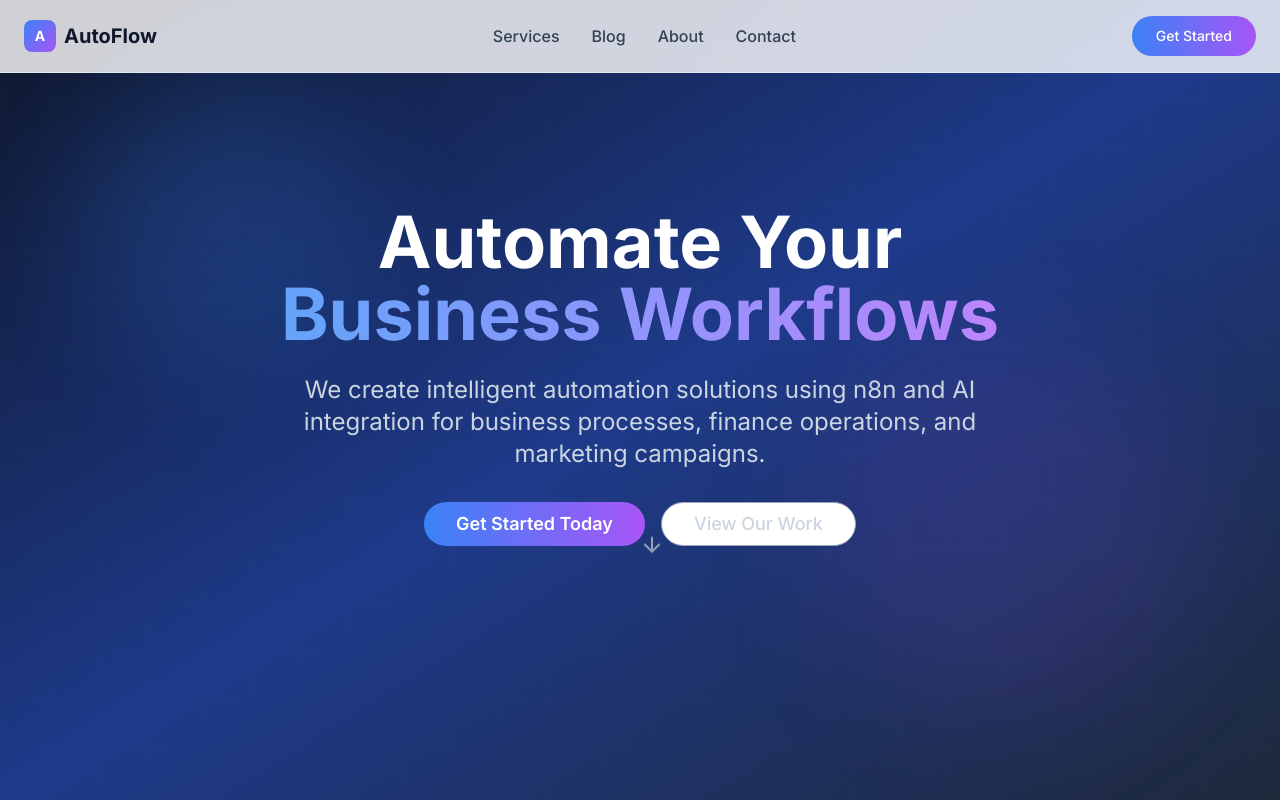
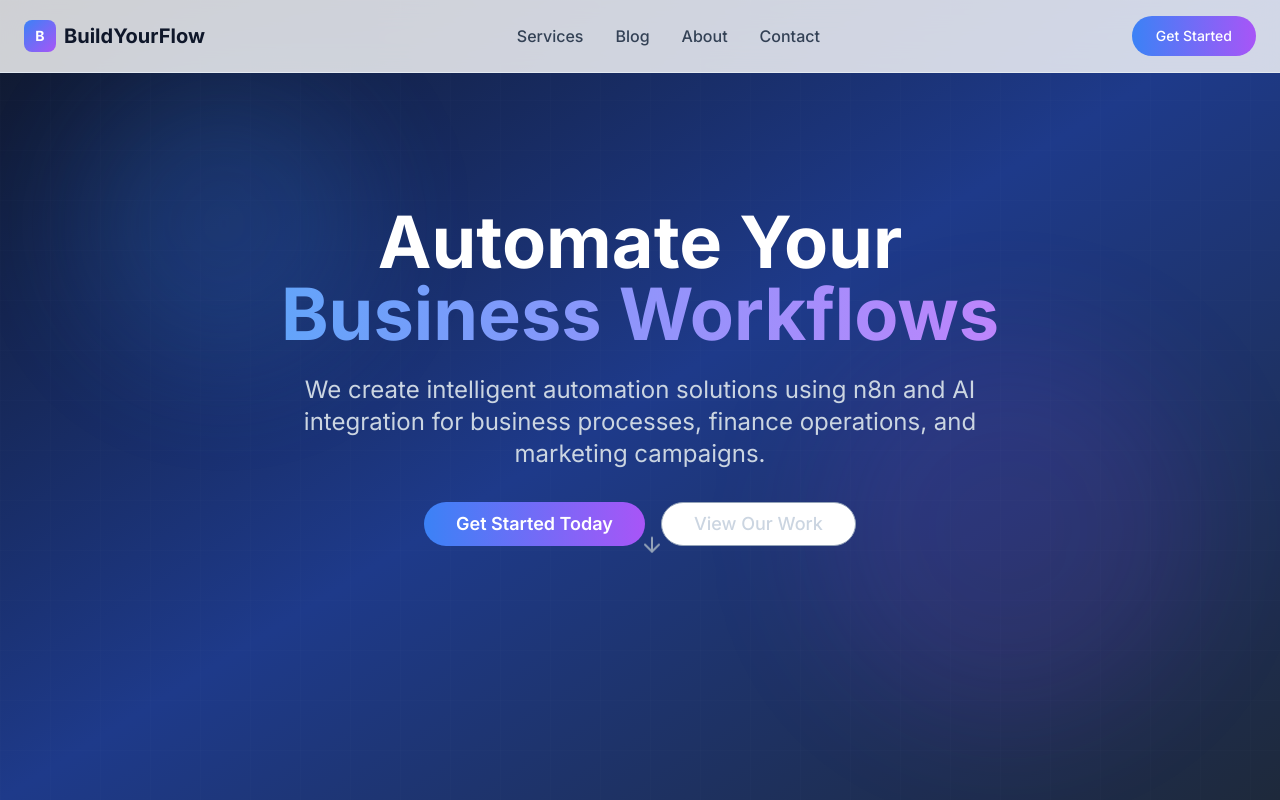
Before and after one commit to torhadas1/automate-future-hub, a React (Vite) app: page / in a window 1280 px wide. Shown: the top 800 px of the page. Built offline with nearby package versions, Linux system fonts and the light colour scheme.

Commit message:
Rename website to BuildYourFlow
Rename the website title and associated metadata.

```diff
--- a/index.html
+++ b/index.html
@@ -4,17 +4,17 @@
   <head>
     <meta charset="UTF-8" />
     <meta name="viewport" content="width=device-width, initial-scale=1.0" />
-    <title>AutoFlow - Business Workflow Automation with n8n & AI</title>
+    <title>BuildYourFlow - Business Workflow Automation with n8n & AI</title>
     <meta name="description" content="Transform your business with intelligent automation. We create custom n8n workflows with AI integration for business processes, finance, and marketing." />
-    <meta name="author" content="AutoFlow" />
+    <meta name="author" content="BuildYourFlow" />
 
-    <meta property="og:title" content="AutoFlow - Business Workflow Automation" />
+    <meta property="og:title" content="BuildYourFlow - Business Workflow Automation" />
     <meta property="og:description" content="Transform your business with intelligent automation using n8n and AI integration" />
     <meta property="og:type" content="website" />
     <meta property="og:image" content="https://lovable.dev/opengraph-image-p98pqg.png" />
 
     <meta name="twitter:card" content="summary_large_image" />
-    <meta name="twitter:site" content="@autoflow_ai" />
+    <meta name="twitter:site" content="@buildyourflow_ai" />
     <meta name="twitter:image" content="https://lovable.dev/opengraph-image-p98pqg.png" />
 
     <link rel="preconnect" href="https://fonts.googleapis.com">
--- a/src/components/Footer.tsx
+++ b/src/components/Footer.tsx
@@ -1,4 +1,3 @@
-
 const Footer = () => {
   return (
     <footer className="bg-slate-900 text-white py-12">
@@ -7,9 +6,9 @@ const Footer = () => {
           <div className="md:col-span-2">
             <div className="flex items-center space-x-2 mb-4">
               <div className="w-8 h-8 bg-gradient-to-br from-blue-500 to-purple-500 rounded-lg flex items-center justify-center">
-                <span className="text-white font-bold text-sm">A</span>
+                <span className="text-white font-bold text-sm">B</span>
               </div>
-              <span className="text-xl font-bold">AutoFlow</span>
+              <span className="text-xl font-bold">BuildYourFlow</span>
             </div>
             <p className="text-slate-400 mb-6 max-w-md">
               We help businesses automate their workflows using n8n and AI integration,
@@ -45,7 +44,7 @@ const Footer = () => {
 
         <div className="border-t border-slate-800 mt-8 pt-8 flex flex-col md:flex-row justify-between items-center">
           <p className="text-slate-400 text-sm">
-            © 2024 AutoFlow. All rights reserved.
+            © 2024 BuildYourFlow. All rights reserved.
           </p>
           <div className="flex space-x-6 mt-4 md:mt-0">
             <a href="#" className="text-slate-400 hover:text-white text-sm transition-colors">Privacy Policy</a>
--- a/src/components/Header.tsx
+++ b/src/components/Header.tsx
@@ -10,9 +10,9 @@ const Header = () => {
       <div className="max-w-7xl mx-auto px-6 py-4 flex items-center justify-between">
         <div className="flex items-center space-x-2">
           <div className="w-8 h-8 bg-gradient-to-br from-blue-500 to-purple-500 rounded-lg flex items-center justify-center">
-            <span className="text-white font-bold text-sm">A</span>
+            <span className="text-white font-bold text-sm">B</span>
           </div>
-          <span className="text-xl font-bold text-slate-900">AutoFlow</span>
+          <span className="text-xl font-bold text-slate-900">BuildYourFlow</span>
         </div>
 
         <nav className="hidden md:flex items-center space-x-8">
```
